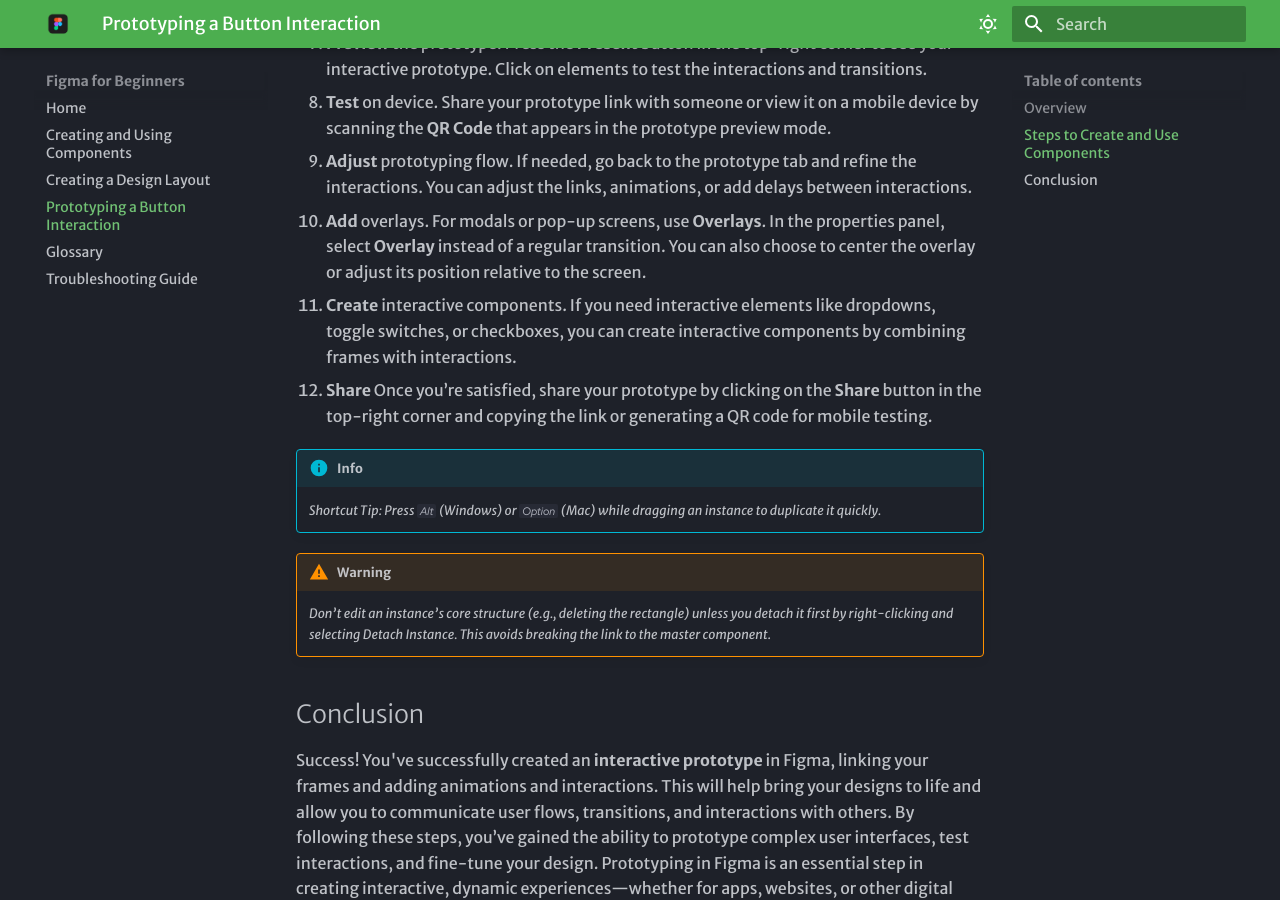
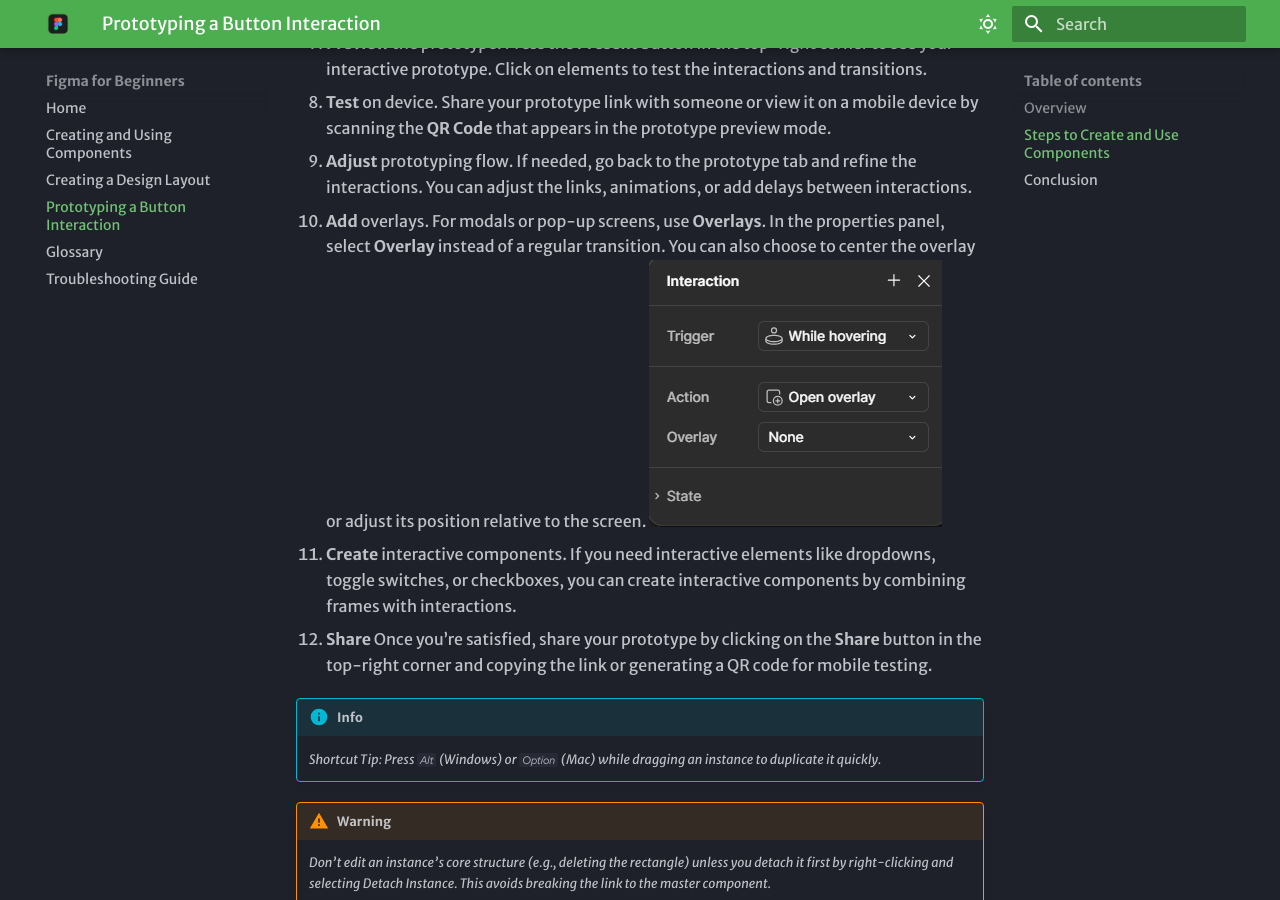
Before and after one commit to RamandeepKaurKainth/mkdocs-Comm2216, an MkDocs documentation site: the page built from docs/prototyping.md, in a window 1280 px wide and 900 px high, scrolled down 876 px. Built offline with MkDocs 1.6.1 and Material for MkDocs 9.7.7, drawn with Linux system fonts in a browser that asks for light colours.

Commit message:
add picture for overlay in prototyping

```diff
--- a/docs/prototyping.md
+++ b/docs/prototyping.md
@@ -12,8 +12,9 @@ In **Figma**, prototyping allows you to create interactive, clickable versions o
 * **Add** more interacts. Link other elements, such as buttons or images, to other frames, creating a flow between your screens. Repeat the process for all interactive elements in your design.
 * **Preview** the prototype. Press the **Present** button in the top-right corner to see your interactive prototype. Click on elements to test the interactions and transitions.
 * **Test** on device. Share your prototype link with someone or view it on a mobile device by scanning the **QR Code** that appears in the prototype preview mode.
-* **Adjust** prototyping flow.  If needed, go back to the prototype tab and refine the interactions. You can adjust the links, animations, or add delays between interactions.
+* **Adjust** prototyping flow. If needed, go back to the prototype tab and refine the interactions. You can adjust the links, animations, or add delays between interactions.
 * **Add** overlays. For modals or pop-up screens, use **Overlays**. In the properties panel, select **Overlay** instead of a regular transition. You can also choose to center the overlay or adjust its position relative to the screen.
+![image](assets/overlays2.png "Set radius")
 * **Create** interactive components. If you need interactive elements like dropdowns, toggle switches, or checkboxes, you can create interactive components by combining frames with interactions.
 * **Share** Once you’re satisfied, share your prototype by clicking on the **Share** button in the top-right corner and copying the link or generating a QR code for mobile testing.
 
```
Also changed, not shown: docs/assets/overlays2.png (added).
